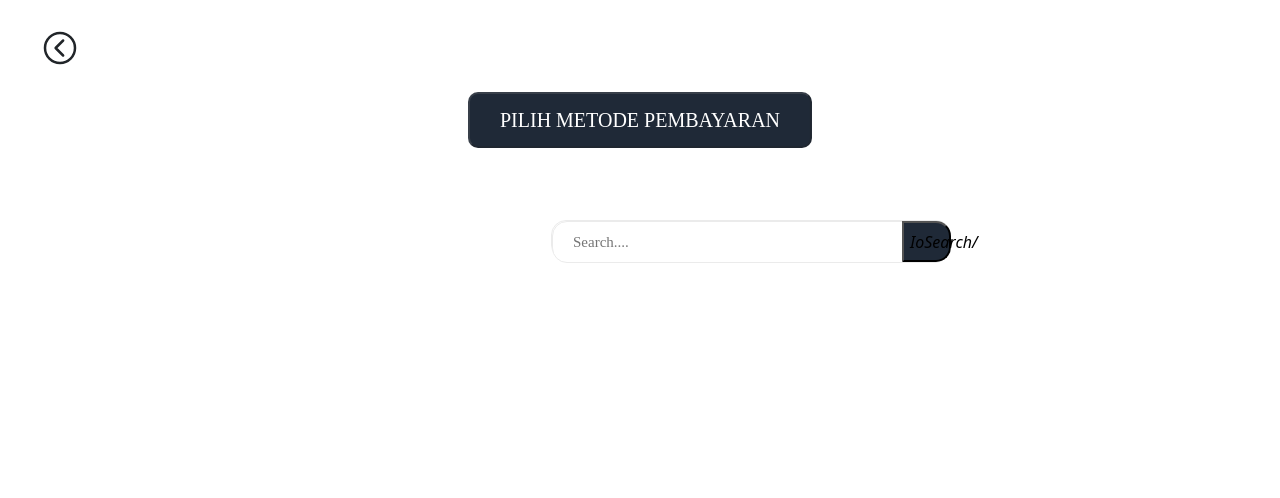
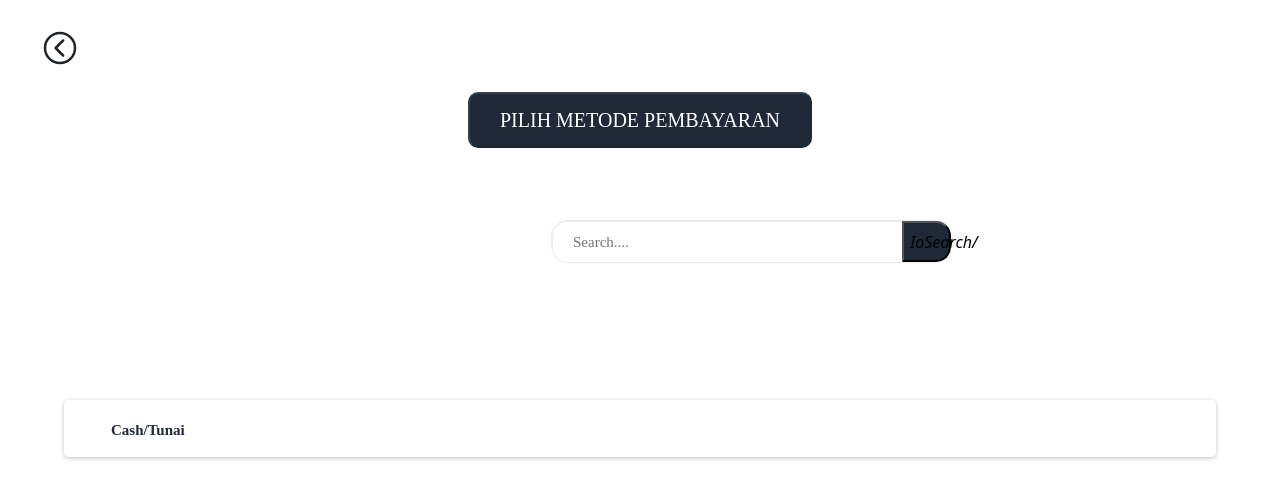
Before and after one commit to Cafeasy/cafeasy-project, a React (Create React App) app in the folder frontend/: page /MetodePembayaran in a window 1280 px wide. Shown: the top 498 px of the page. Built offline with nearby package versions, Linux system fonts and the light colour scheme; no server answers.

Commit message:
update dropdown

```diff
--- /dev/null
+++ b/frontend/src/Components/Dropdowncomp.js
@@ -0,0 +1,30 @@
+import "../Style/Dropdownpage.css"
+import React from 'react';
+
+const Icon = () => {
+  return (
+    <svg height="20" width="20%" viewBox="0 0 20 20">
+    </svg>
+  );
+};
+
+const Dropdownpage = ({ placeHolder }) => {
+  const getDisplay = () => {
+    return placeHolder;
+  };
+
+  return (
+    <div className="dropdown-container">
+       <div className="dropdown-text">
+        <div className="dropdown-selected-value">{getDisplay()}</div>
+        <div className="dropdown-tools">
+          <div className="dropdown-tool">
+            <Icon />
+          </div>
+          </div>
+      </div>
+    </div>
+  );
+};
+
+export default Dropdownpage;
--- a/frontend/src/Components/Methodcomp.js
+++ b/frontend/src/Components/Methodcomp.js
@@ -2,6 +2,7 @@ import "../Style/Methodpage.css"
 import { IoChevronBackCircleOutline } from "react-icons/io5";
 import { IoSearch } from "react-icons/io5";
 import React from 'react';
+import Dropdownpage from "./Dropdowncomp";
 
 const Methodcomp = () => {
     return (
@@ -21,31 +22,15 @@ const Methodcomp = () => {
                     </button>
                 </div>
             </div>
+
+            <div>
+                <div className="dropdown-box">
+                    <Dropdownpage placeHolder="Cash/Tunai" />
+                </div>
+            </div>
         </div>
     )
 }
 
 
-
-
-
-
-
-
-
-
-
-
-
-
-
-
-
-
-
-
-
-
-
-
 export default Methodcomp
--- a/frontend/src/Components/confirmcomp.js
+++ b/frontend/src/Components/confirmcomp.js
@@ -1,5 +1,5 @@
 import "../Style/Confirmpage.css"
-import { IoChevronBackCircleOutline } from "react-icons/io5";
+import { IoChevronBackCircleOutline, IoSearch } from "react-icons/io5";
 import React from 'react';
 
 const Confirmcomp = () => {
@@ -34,6 +34,7 @@ const Confirmcomp = () => {
 
             <div>
                 <button className="enable-button" disabled="true">Proses Pembayaran</button>
+                <i>IoSearch/</i>
             </div>
 
         </div>
--- /dev/null
+++ b/frontend/src/Pages/Dropdownpage.js
@@ -0,0 +1,9 @@
+import Dropdowncomp from "../Components/Dropdowncomp"
+
+const Dropdownpage = () => {
+    return (
+        <Dropdowncomp />
+    )
+}
+
+export default Dropdownpage
--- /dev/null
+++ b/frontend/src/Style/Dropdownpage.css
@@ -0,0 +1,28 @@
+.dropdown-container {
+    position: absolute;
+    width: 90%;
+    height: 57px;
+    left: 5%;
+    top: 50%;
+    text-align: left;
+
+    background: #FFFFFF;
+    box-shadow: 0px 1px 4px rgba(0, 0, 0, 0.25);
+    border-radius: 5px;
+  }
+
+  .dropdown-text {
+    position: absolute;
+    width: 70%;
+    height: 10%;
+    left: 47px;
+    top: 40%;
+
+    font-family: 'Poppins';
+    font-style: normal;
+    font-weight: 600;
+    font-size: 15px;
+    line-height: 15px;
+
+    color: #1F2937;
+  }
```
